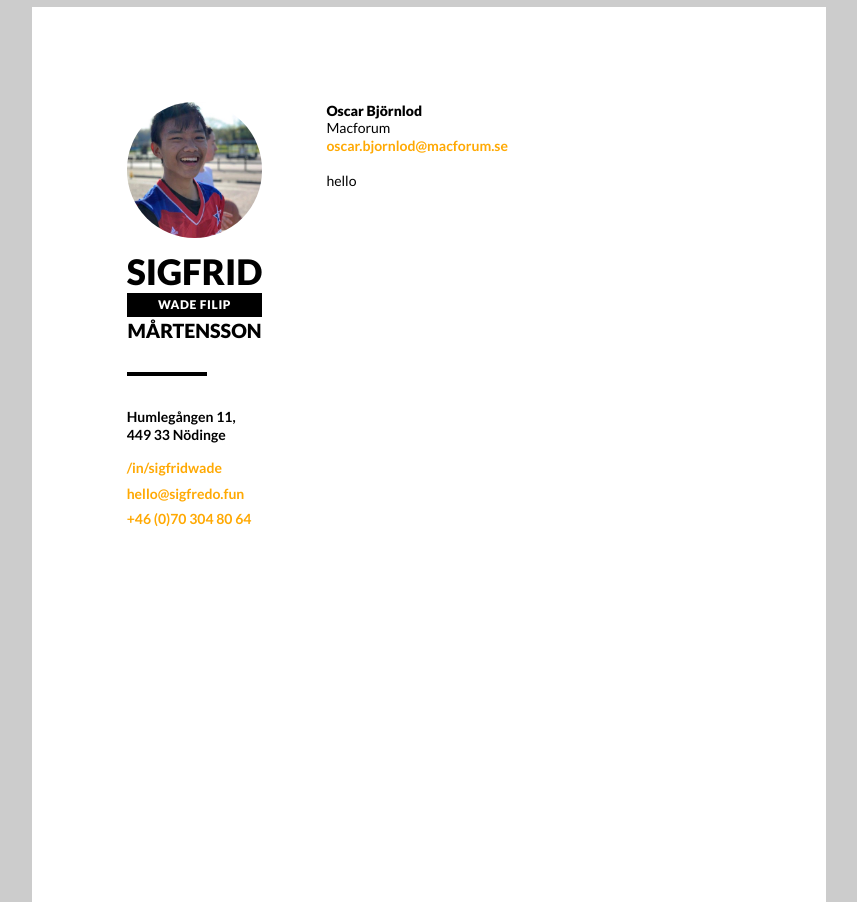
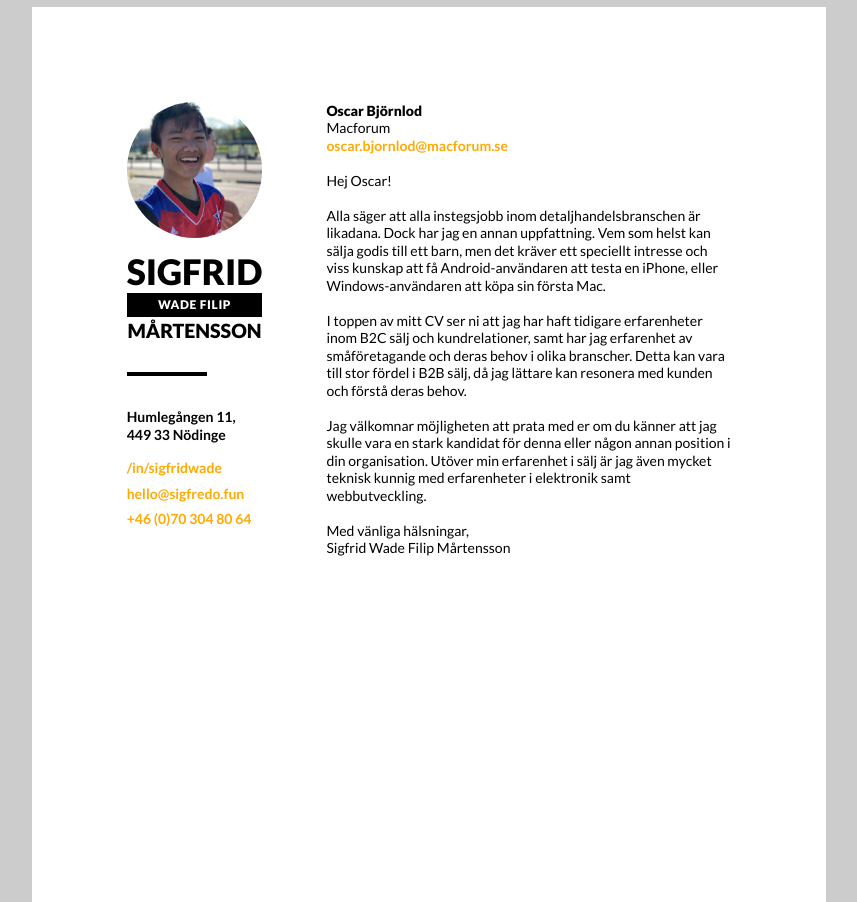
Before and after one commit to youknowedo/sigfredo, a SvelteKit app: page /cv/macforum in a window 1280 px wide. Shown: the part 1134-2036 px from the top of the page, without its empty margins (211-1068 px from the left). Built offline with nearby package versions, Linux system fonts and the light colour scheme.

Commit message:
cover letter

```diff
--- a/src/lib/components/cv/CL.svelte
+++ b/src/lib/components/cv/CL.svelte
@@ -11,7 +11,7 @@
 	<div class="text-sm leading-tight">
 		<p class="font-black">{recipient}</p>
 		<p>{company}</p>
-		<p class="font-bold text-edo">{@html email}</p>
+		<a href="mailto:{email}" class="block font-bold text-edo">{email}</a>
 
 		<br />
 
--- a/src/lib/components/cv/Page.svelte
+++ b/src/lib/components/cv/Page.svelte
@@ -16,7 +16,7 @@
 				<h2 class="w-fit text-[1.22rem] !font-black leading-none">Mårtensson</h2>
 			</div>
 
-			<div class="w-20 h-1 bg-black" />
+			<div class="h-1 w-20 bg-black" />
 
 			<div class="flex flex-col gap-4 text-sm font-bold leading-tight">
 				<p>
--- a/src/routes/cv/macforum/+page.svelte
+++ b/src/routes/cv/macforum/+page.svelte
@@ -89,4 +89,22 @@
 	]}
 />
 
-<CL recipient="Oscar Björnlod" company="Macforum" email="oscar.bjornlod@macforum.se">hello</CL>
+<CL recipient="Oscar Björnlod" company="Macforum" email="oscar.bjornlod@macforum.se">
+	Hej Oscar!
+	<br /> <br />
+	Alla säger att alla instegsjobb inom detaljhandelsbranschen är likadana. Dock har jag en annan uppfattning.
+	Vem som helst kan sälja godis till ett barn, men det kräver ett speciellt intresse och viss kunskap
+	att få Android-användaren att testa en iPhone, eller Windows-användaren att köpa sin första Mac.
+	<br /> <br />
+	I toppen av mitt CV ser ni att jag har haft tidigare erfarenheter inom B2C sälj och kundrelationer,
+	samt har jag erfarenhet av småföretagande och deras behov i olika branscher. Detta kan vara till stor
+	fördel i B2B sälj, då jag lättare kan resonera med kunden och förstå deras behov.
+	<br /> <br />
+	Jag välkomnar möjligheten att prata med er om du känner att jag skulle vara en stark kandidat för denna
+	eller någon annan position i din organisation. Utöver min erfarenhet i sälj är jag även mycket teknisk
+	kunnig med erfarenheter i elektronik samt webbutveckling.
+	<br /> <br />
+	Med vänliga hälsningar,
+	<br />
+	Sigfrid Wade Filip Mårtensson
+</CL>
```
